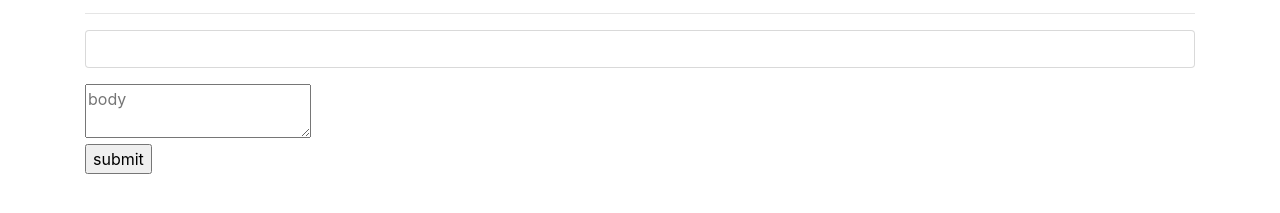
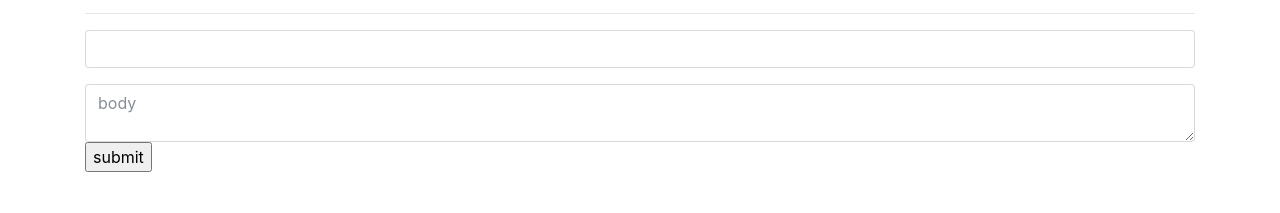
Before and after one commit to axixnix/fetch_api, a plain HTML site: page index.html in a window 1280 px wide. Shown: the part 127-340 px from the top of the page. Drawn offline with nearby package versions, Linux system fonts and the light colour scheme.

Commit message:
added a form-control class to the text-area in the form

```diff
--- a/index.html
+++ b/index.html
@@ -30,7 +30,7 @@
           <input type="text" id="title" class="form-control" paceholder="Title" />
         </div class="form-group">
         <div>
-          <textarea id="body" placeholder="body"></textarea>
+          <textarea id="body" class="form-control" placeholder="body"></textarea>
         </div>
         <input type="submit" value="submit" id="" />
       </form>
```
